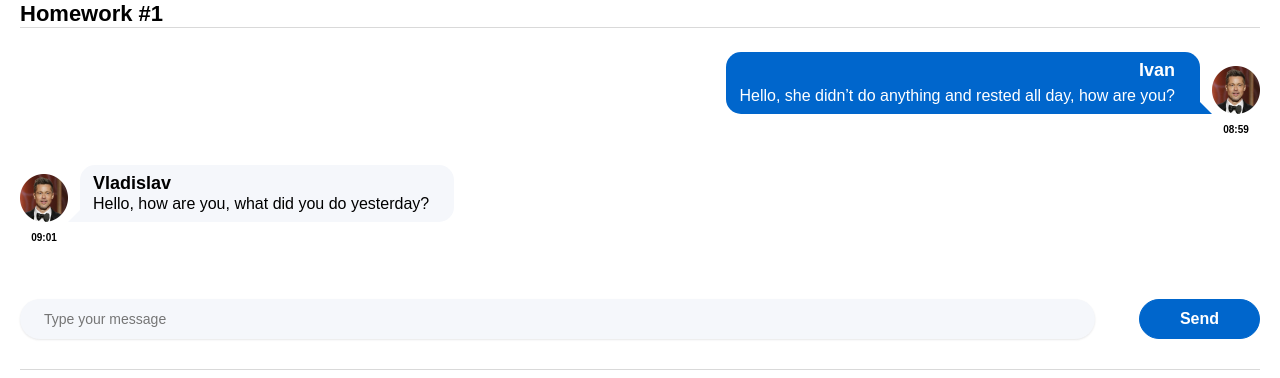
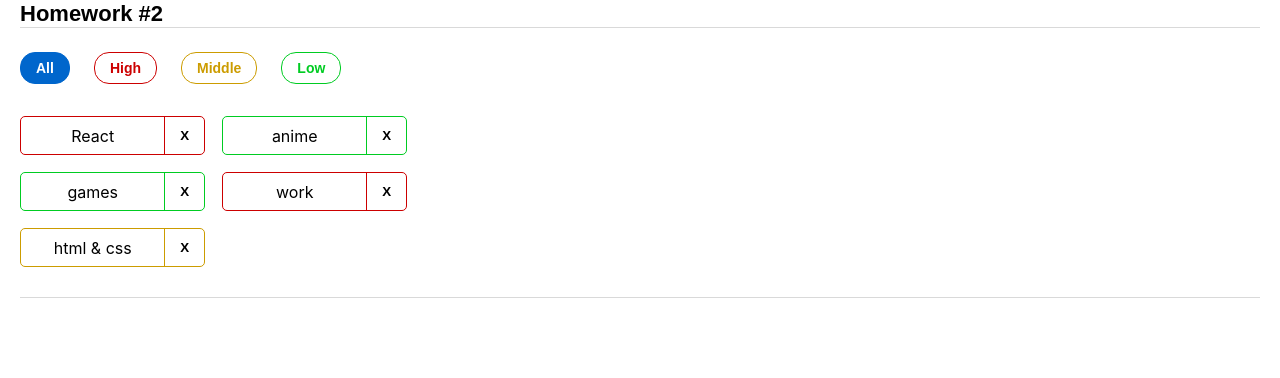
Before and after one commit to vitaliiRss/homework-frontend-2-sprint, a React (Create React App) app: page / in a window 1280 px wide. Shown: the top 378 px of the page. Built offline with nearby package versions, Linux system fonts and the light colour scheme.

Commit message:
add: sprint 2 week 2

```diff
--- a/src/s1-main/App.tsx
+++ b/src/s1-main/App.tsx
@@ -1,13 +1,13 @@
-import React from 'react'
-import s from './App.module.css'
-import HW1 from '../s2-homeworks/hw01/HW1'
+import React from "react"
+import s from "./App.module.css"
+import HW1 from "../s2-homeworks/hw01/HW1"
+import HW2 from "../s2-homeworks/hw02/HW2"
 
 function App() {
   return (
     <div className={s.App}>
-            <HW1/>
-            {/*раскомментировать по ходу выполнения*/}
-            {/*<HW2/>*/}
+      {/* <HW1/> */}
+      <HW2 />
       {/*<HW3/>*/}
       {/*<HW4/>*/}
 
--- a/src/s2-homeworks/hw02/HW2.tsx
+++ b/src/s2-homeworks/hw02/HW2.tsx
@@ -1,4 +1,4 @@
-import React, {useState} from 'react'
+import React, { useState } from 'react'
 import Affairs from './affairs/Affairs'
 import s2 from '../../s1-main/App.module.css'
 
@@ -17,41 +17,43 @@
 * */
 
 // types
-export type AffairPriorityType = any // need to fix any
+export type AffairPriorityType = 'high' | 'middle' | 'low'
 export type AffairType = {
-    _id: any // need to fix any
-    name: any // need to fix any
+  _id: number
+  name: string
   priority: AffairPriorityType
 }
 export type FilterType = 'all' | AffairPriorityType
 
 // constants
-const defaultAffairs: any = [ // need to fix any
-    {_id: 1, name: 'React', priority: 'high'}, // студенты могут изменить содержимое name и количество элементов в массиве, ...priority не менять!
-    {_id: 2, name: 'anime', priority: 'low'},
-    {_id: 3, name: 'games', priority: 'low'},
-    {_id: 4, name: 'work', priority: 'high'},
-    {_id: 5, name: 'html & css', priority: 'middle'},
+const defaultAffairs: AffairType[] = [
+  { _id: 1, name: 'React', priority: 'high' },
+  { _id: 2, name: 'anime', priority: 'low' },
+  { _id: 3, name: 'games', priority: 'low' },
+  { _id: 4, name: 'work', priority: 'high' },
+  { _id: 5, name: 'html & css', priority: 'middle' },
 ]
 
 // pure helper functions
-export const filterAffairs = (affairs: any, filter: any): any => { // need to fix any
+export const filterAffairs = (affairs: AffairType[], filter: FilterType): AffairType[] => {
+  if (filter === "all") {
+    return affairs
+  } else {
+    return affairs.filter(affair => affair.priority === filter)
+  }
+}
 
-
-    return affairs // need to fix
-}
-export const deleteAffair = (affairs: any, _id: any): any => { // need to fix any
-
-    return affairs // need to fix
+export const deleteAffair = (affairs: AffairType[], _id: number): AffairType[] => {
+  return affairs.filter(affair => affair._id !== _id)
 }
 
 function HW2() {
-    const [affairs, setAffairs] = useState<any>(defaultAffairs) // need to fix any
+  const [affairs, setAffairs] = useState<AffairType[]>(defaultAffairs)
   const [filter, setFilter] = useState<FilterType>('all')
 
   const filteredAffairs = filterAffairs(affairs, filter)
-    const deleteAffairCallback = (_id: any) => { // need to fix any
-        // need to fix
+  const deleteAffairCallback = (_id: number) => {
+    setAffairs(deleteAffair(affairs, _id))
   }
 
   return (
--- a/src/s2-homeworks/hw02/affairs/Affairs.tsx
+++ b/src/s2-homeworks/hw02/affairs/Affairs.tsx
@@ -1,27 +1,27 @@
 import React from 'react'
 import Affair from './affair/Affair'
-import {AffairType, FilterType} from '../HW2'
+import { AffairType, FilterType } from '../HW2'
 import s from './Affairs.module.css'
 
 type AffairsPropsType = {
-    data: any // need to fix any
-    setFilter: any
-    deleteAffairCallback: any
+  data: AffairType[] // need to fix any
+  setFilter: (filter: FilterType) => void
+  deleteAffairCallback: (_id: number) => void
   filter: FilterType
 }
 
 function Affairs(props: AffairsPropsType) {
   const setAll = () => {
-        // need to fix
+    props.setFilter("all")
   }
   const setHigh = () => {
-        // need to fix
+    props.setFilter("high")
   }
   const setMiddle = () => {
-        // need to fix
+    props.setFilter("middle")
   }
   const setLow = () => {
-        // need to fix
+    props.setFilter("low")
   }
 
   const cnAll = s.button + ' ' + s.all + (props.filter === 'all' ? ' ' + s.active : '')
@@ -31,7 +31,7 @@
 
   const mappedAffairs = props.data.map((a: AffairType) => (
     <Affair
-            key={a._id} // кеи ОБЯЗАТЕЛЬНЫ в 99% - так что лучше их писать всегда при создании компонент в мапе
+      key={a._id} // кеи ОБЯЗАТЕЛЬНЫ в 99%
       affair={a}
       deleteAffairCallback={props.deleteAffairCallback}
     />
--- a/src/s2-homeworks/hw02/affairs/affair/Affair.tsx
+++ b/src/s2-homeworks/hw02/affairs/affair/Affair.tsx
@@ -6,12 +6,12 @@
 type AffairPropsType = {
   // key не нужно типизировать
   affair: AffairType
-    deleteAffairCallback: any // need to fix any
+  deleteAffairCallback: (_id: number) => void
 }
 
 function Affair(props: AffairPropsType) {
   const deleteCallback = () => {
-        // need to fix
+    props.deleteAffairCallback(props.affair._id)
   }
 
   const nameClass = s.name + ' ' + s2[props.affair.priority]
@@ -24,9 +24,7 @@
       className={affairClass}
     >
       <div id={'hw2-name-' + props.affair._id} className={nameClass}>
-                {/*создаёт студент*/}
-
-                {/**/}
+        {props.affair.name}
       </div>
       <div id={'hw2-priority-' + props.affair._id} hidden>
         {props.affair.priority}
@@ -35,12 +33,9 @@
       <button
         id={'hw2-button-delete-' + props.affair._id}
         className={buttonClass}
-                // need to fix
-
+        onClick={deleteCallback}
       >
-                {/*текст кнопки могут изменить студенты*/}
         X
-                {/**/}
       </button>
     </div>
   )
```
Lines whose indentation alone changed are shown as unchanged.
